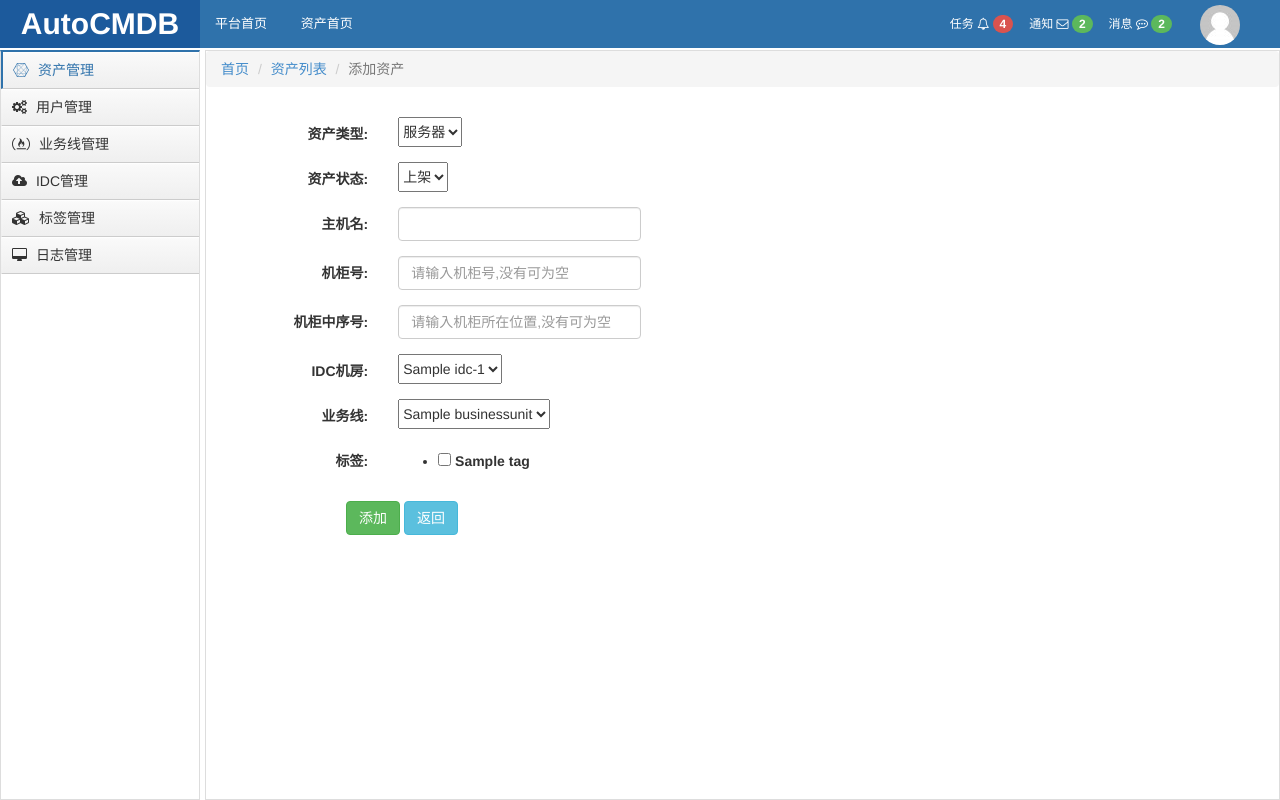
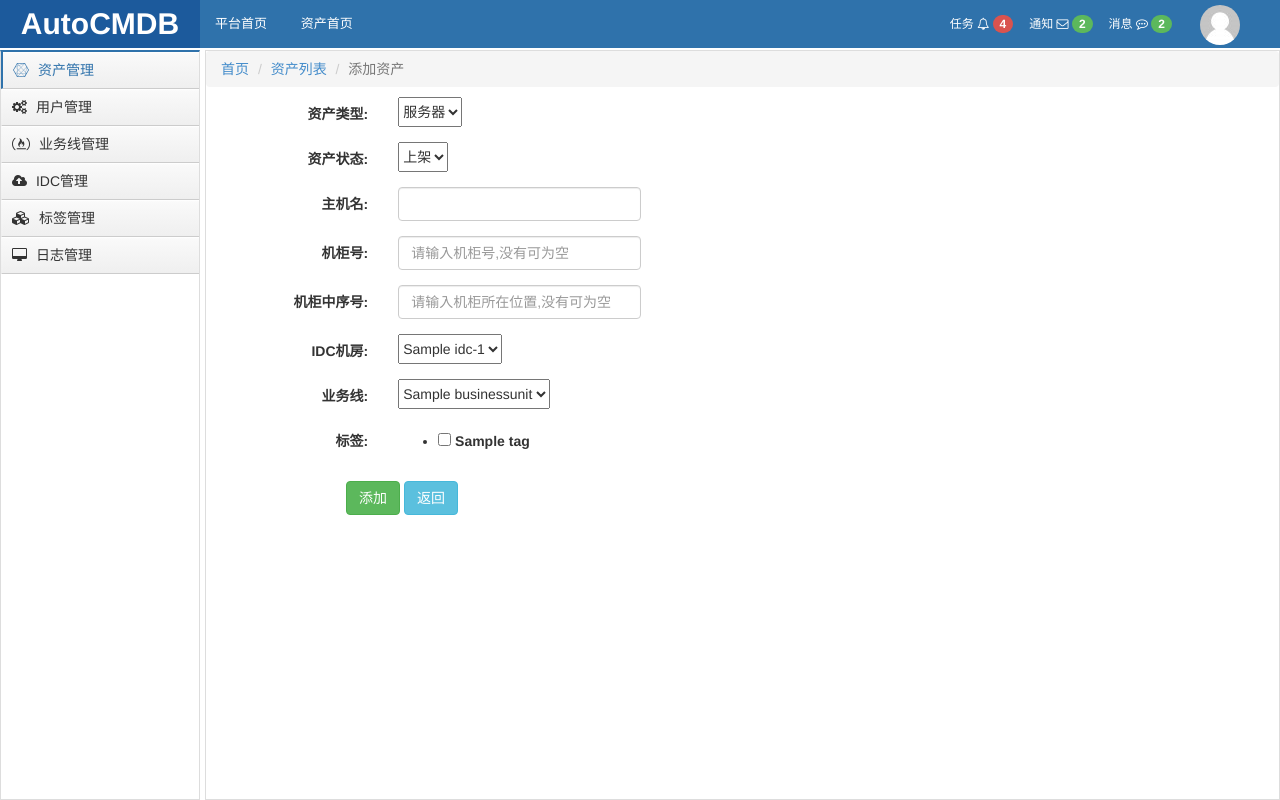
Before and after one commit to TerryMarszr0/cmdb-3, a Django app: page /add-asset.html in a window 1280 px wide. Run offline with Django 3.2, Linux system fonts and the light colour scheme; tables that the repository leaves empty hold one stand-in row (values such as "Sample post"); some libraries are stand-ins or nearby versions.

Commit message:
配置新增资产页面

```diff
--- a/AutoCmdb/web/templates/add_asset.html
+++ b/AutoCmdb/web/templates/add_asset.html
@@ -15,7 +15,7 @@
         <li><a href="/asset.html">资产列表</a></li>
         <li class="active">添加资产</li>
     </ol>
-    <div style="padding: 30px 0 40px 10px;">
+    <div style="padding: 10px 0 10px 10px;">
         <form class="form-horizontal" method="post" action="#" novalidate="novalidate">
             {% csrf_token %}
             <div class="form-group">
```
